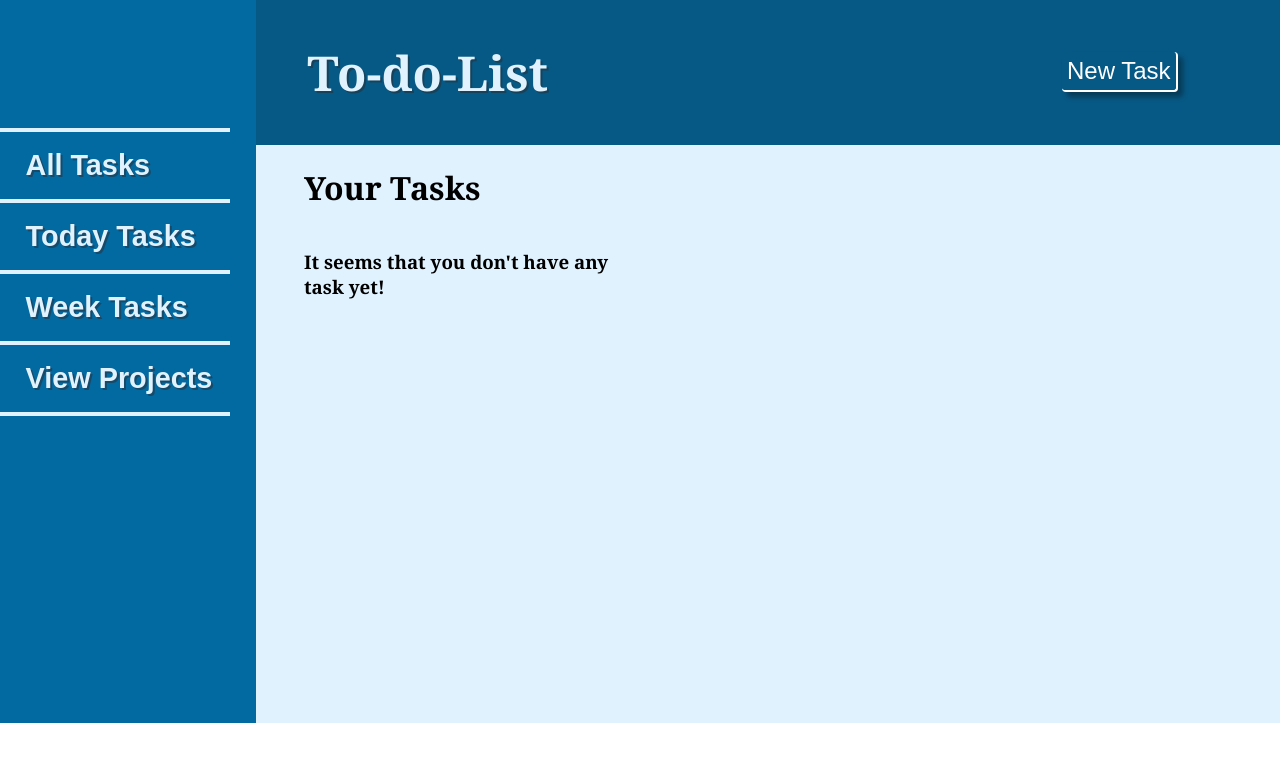
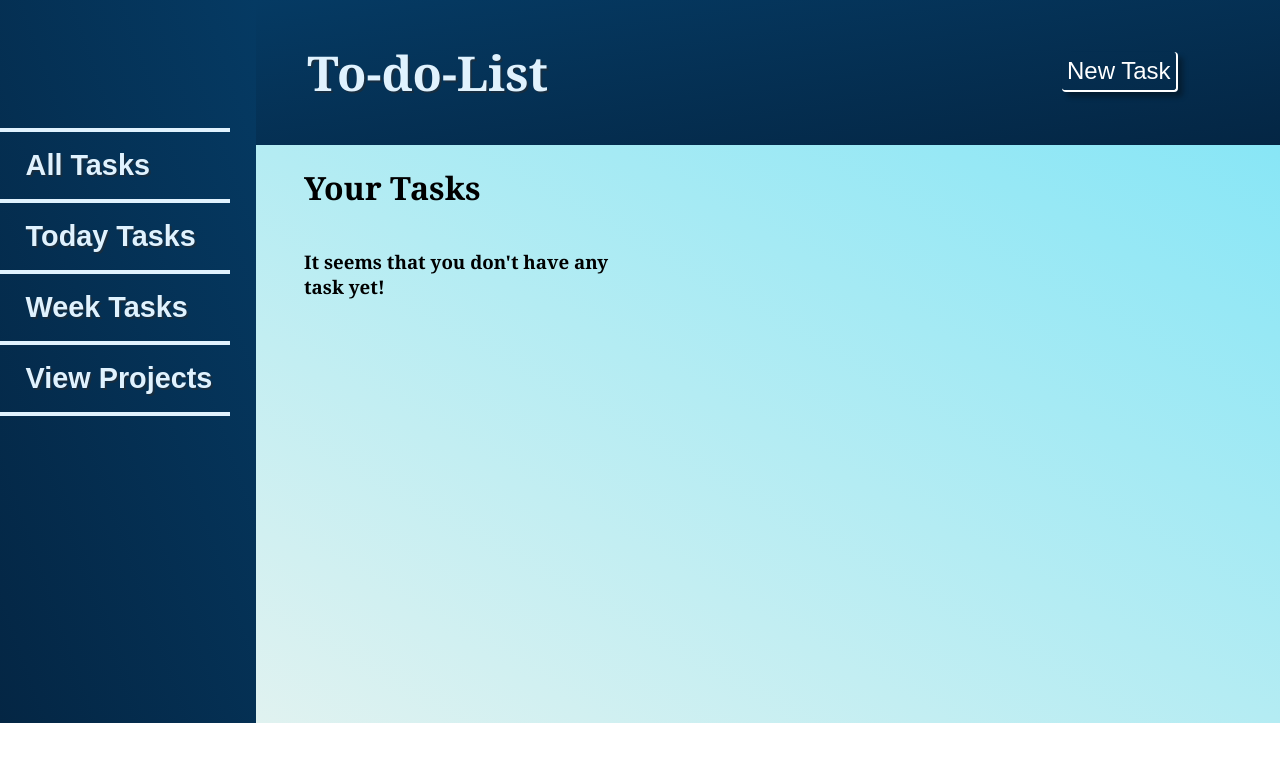
Before and after one commit to stpafk/to-do-list, a website built with webpack: page dist/index.html in a window 1280 px wide. Built offline with Linux system fonts and the light colour scheme.

Commit message:
change colors background

```diff
--- a/src/handleTask.js
+++ b/src/handleTask.js
@@ -71,6 +71,7 @@ export default function taskHandler() {
     add.appendChild(closeButton)
 
     add.onsubmit = (event) => {
+
         event.preventDefault();
         const task = document.querySelector('.inputTaskName').value;
         const date = document.querySelector('.inputDueTo').value;
@@ -78,9 +79,11 @@ export default function taskHandler() {
 
         if (task === "") {
             let lTask = document.querySelector(".labelTask");
-            lTask.innerHTML = "Please input some text!";
+            lTask.innerHTML = "Please input some valid task!";
             lTask.style = "color: red;"
             return;
+
+
         } if (date === "") {
             let labelDue = document.querySelector(".labelDue");
             labelDue.innerHTML = "Please input a valid date!";
--- a/src/style.css
+++ b/src/style.css
@@ -21,7 +21,7 @@ body {
   display: flex;
   align-items: center;
   grid-area: navbar;
-  background-color: var(--dark-blue);
+  background: linear-gradient(to right bottom, #053a63, #042644);
   color: var(--light-blue);
   padding: 0 5%;
 }
@@ -60,7 +60,7 @@ body {
 
 .sidebar {
   grid-area: sidebar;
-  background-color: #0369a1;
+  background: linear-gradient(to left bottom, #053a63, #042644);
 }
 
 .sidebar .tasks {
@@ -107,7 +107,7 @@ border-bottom: 4px solid var(--light-blue);
 }
 
 main {
-  background-color: var(--light-blue);
+  background: linear-gradient(to top right, #e0f2f0,#88e6f6);
   grid-area: main;
   padding: 0vw 6vh;
 }
```
Also changed, not shown: dist/main.js.
